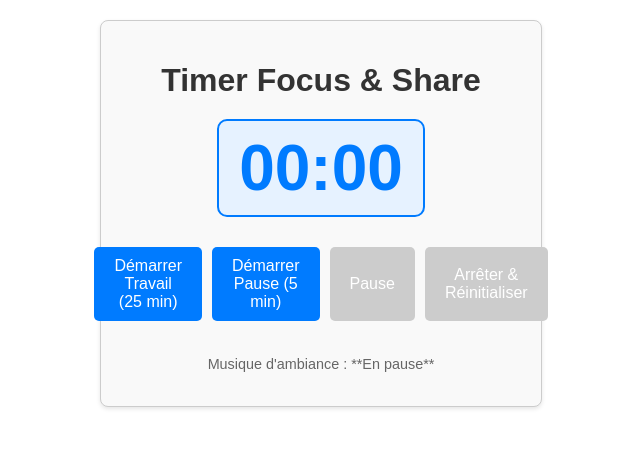
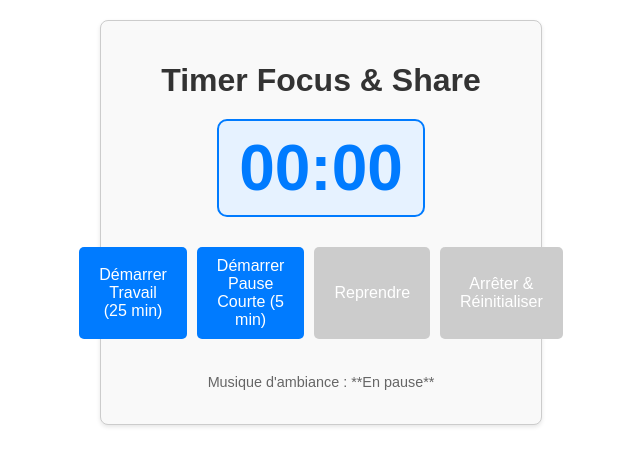
Before and after one commit to RomanStrazzanti/Focus-Share-Front, an Angular app: page /timer in a window 1280 px wide. Shown: the top 466 px of the page, without its empty margins (319-959 px from the left). Built offline with nearby package versions, Linux system fonts and the light colour scheme.

Commit message:
Modification du timer.

```diff
--- a/src/app/timer/timer.html
+++ b/src/app/timer/timer.html
@@ -6,13 +6,22 @@
   </div>
 
   <div class="controls">
-    <button (click)="startTimer(1500)" [disabled]="timerActive">Démarrer Travail (25 min)</button>
-    <button (click)="startTimer(300)" [disabled]="timerActive">Démarrer Pause (5 min)</button>
-    <button (click)="pauseTimer()" [disabled]="!timerActive">Pause</button>
-    <button (click)="stopTimer()" [disabled]="!timerActive && timeLeft === 0">Arrêter & Réinitialiser</button>
+    <button (click)="startTimer(1500)" [disabled]="timerActive || timeLeft > 0">Démarrer Travail (25 min)</button>
+    <button (click)="startTimer(300)" [disabled]="timerActive || timeLeft > 0">Démarrer Pause Courte (5 min)</button>
+
+    <button
+      (click)="togglePausePlay()"
+      [disabled]="timeLeft === 0 && !timerActive"
+    >
+      {{ timerActive ? 'Pause' : 'Reprendre' }}
+    </button>
+
+    <button (click)="stopTimer()" [disabled]="!timerActive && timeLeft === 0">
+      Arrêter & Réinitialiser
+    </button>
   </div>
 
   <div class="audio-status">
     <p>Musique d'ambiance : **{{ (audioService.isPlaying$ | async) ? 'En lecture' : 'En pause' }}**</p>
-    </div>
+  </div>
 </div>
--- a/src/app/timer/timer.ts
+++ b/src/app/timer/timer.ts
@@ -1,15 +1,15 @@
 // src/app/timer/timer.component.ts
-import { Component, OnInit, OnDestroy } from '@angular/core';
+import { Component, OnInit, OnDestroy, ChangeDetectorRef } from '@angular/core';
 import { Subscription, interval } from 'rxjs';
 import { takeWhile } from 'rxjs/operators';
-import { CommonModule } from '@angular/common'; // <-- ADD THIS IMPORT for CommonModule
-import { AudioService } from '../services/audio/audio';
+import { CommonModule } from '@angular/common';
+import { AudioService } from '../services/audio/audio'; // Assurez-vous du bon chemin
 
 @Component({
   selector: 'app-timer',
-  standalone: true, // Assuming it's a standalone component
-  imports: [CommonModule], // <-- ADD CommonModule to imports here
-  templateUrl: './timer.html', // Note: your error message says timer.html, not timer.component.html
+  standalone: true,
+  imports: [CommonModule],
+  templateUrl: './timer.html',
   styleUrls: ['./timer.css']
 })
 export class TimerComponent implements OnInit, OnDestroy {
@@ -19,35 +19,66 @@ export class TimerComponent implements OnInit, OnDestroy {
 
   private readonly AMBIENCE_SOUND_PATH = 'assets/ambiance.mp3';
 
-  // CHANGE 'private' to 'protected' or 'public'
-  // 'protected' is often a good default when a property needs to be accessed from the template.
-  constructor(protected audioService: AudioService) {} // <-- CHANGE 'private' to 'protected'
-
-  // ... rest of your TimerComponent methods (startTimer, pauseTimer, etc.)
-  // The rest of the code you have for startTimer, pauseTimer, stopTimer,
-  // ngOnInit, ngOnDestroy, formatTime, padZero should remain the same.
-  // Just make sure the 'templateUrl' matches your actual HTML filename (timer.html or timer.component.html)
+  constructor(
+    protected audioService: AudioService,
+    private cdr: ChangeDetectorRef
+  ) {}
 
   ngOnInit(): void {
     this.audioService.loadAudio(this.AMBIENCE_SOUND_PATH);
     this.audioService.setVolume(0.5);
   }
 
-  // ... (startTimer, pauseTimer, stopTimer, ngOnDestroy, formatTime, padZero methods as before)
-  startTimer(durationInSeconds: number): void {
-    if (this.timerActive) { return; }
-    this.timeLeft = durationInSeconds;
-    this.timerActive = true;
-    this.audioService.play();
-    this.timerSubscription = interval(1000).pipe(
-      takeWhile(() => this.timeLeft > 0)
-    ).subscribe(() => {
-      this.timeLeft--;
-      if (this.timeLeft <= 0) {
-        this.stopTimer();
-        console.log('Timer terminé !');
-      }
-    });
+  startTimer(durationInSeconds?: number): void {
+    // Si le timer est déjà actif et que nous n'essayons pas de le démarrer avec une nouvelle durée,
+    // on ne fait rien (ex: clic sur "Démarrer travail" alors qu'il est déjà en cours)
+    if (this.timerActive && durationInSeconds === undefined) {
+      console.warn('Timer is already active. No new duration provided for restart.');
+      return;
+    }
+
+    // Si une nouvelle durée est fournie, on réinitialise timeLeft.
+    // Sinon, on continue avec timeLeft tel quel (pour la reprise).
+    if (durationInSeconds !== undefined) {
+      this.timeLeft = durationInSeconds;
+    }
+    // Si la durée n'est pas fournie et que timeLeft est 0, c'est une tentative de reprendre un timer inexistant.
+    if (this.timeLeft === 0) {
+        console.warn('Cannot start or resume timer with 0 seconds remaining.');
+        return;
+    }
+
+    this.timerActive = true;           // Marquer timer comme actif
+    this.audioService.play();          // Démarrer la musique
+
+    console.log(`Timer starting/resuming. Time left: ${this.timeLeft} seconds.`);
+
+    // Annuler l'ancien abonnement pour éviter les multiples timers concurrents
+    this.timerSubscription?.unsubscribe();
+
+    this.timerSubscription = interval(1000)
+      .pipe(
+        takeWhile(() => this.timeLeft > 0) // Le timer continue tant qu'il reste du temps
+      )
+      .subscribe({
+        next: () => {
+          this.timeLeft--; // Décrémenter le temps
+          this.cdr.detectChanges(); // Forcer la détection de changements pour l'affichage
+          console.log(`Time left: ${this.timeLeft}s`); // Gardez ce log pour le débogage
+
+          if (this.timeLeft <= 0) {
+            this.stopTimer(); // Arrêter le timer et la musique quand le temps est écoulé
+            console.log('Timer finished!');
+          }
+        },
+        error: (err) => {
+          console.error('Error in timer subscription:', err);
+          this.stopTimer(); // Arrêter en cas d'erreur
+        },
+        complete: () => {
+          console.log('Timer observable completed.');
+        }
+      });
   }
 
   pauseTimer(): void {
@@ -55,7 +86,8 @@ export class TimerComponent implements OnInit, OnDestroy {
       this.timerActive = false;
       this.timerSubscription?.unsubscribe();
       this.audioService.pause();
-      console.log('Timer mis en pause.');
+      console.log('Timer paused.');
+      this.cdr.detectChanges();
     }
   }
 
@@ -65,7 +97,18 @@ export class TimerComponent implements OnInit, OnDestroy {
     this.timerSubscription?.unsubscribe();
     this.timerSubscription = null;
     this.audioService.stop();
-    console.log('Timer arrêté.');
+    console.log('Timer stopped and reset.');
+    this.cdr.detectChanges();
+  }
+
+  // Nouvelle méthode pour basculer entre Pause et Reprendre
+  togglePausePlay(): void {
+    if (this.timerActive) {
+      this.pauseTimer();
+    } else {
+      // Reprendre le timer avec le temps restant actuel
+      this.startTimer(); // Appel sans argument, utilisera this.timeLeft actuel
+    }
   }
 
   ngOnDestroy(): void {
```
